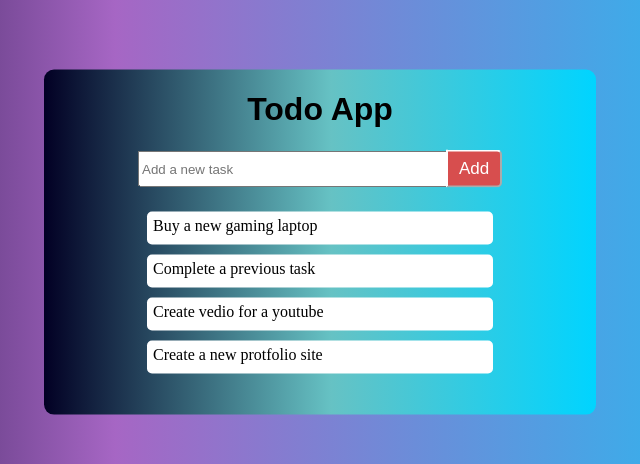
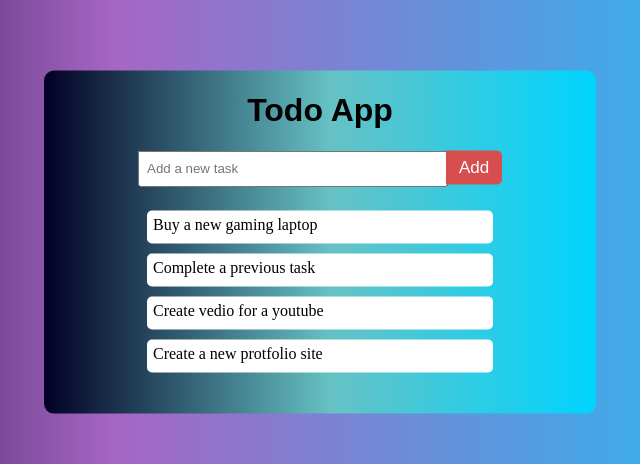
Before and after one commit to ixmaheshmaheshwari/train, a plain HTML site: page index.html in a window 1280 px wide. Shown: the part 158-622 px from the top of the page, 320-960 px from the left. Drawn offline with Linux system fonts and the light colour scheme.

Commit message:
Update index.css

```diff
--- a/index.css
+++ b/index.css
@@ -6,6 +6,9 @@ background: linear-gradient(90deg, rgba(2,0,36,1) 0%, rgba(166,102,196,1) 34%, r
     height: 30px;
     width: 302px;
 }
+::placeholder {
+    padding-left: 5px;
+  }
 
 #main {
     display: flex;
@@ -30,16 +33,19 @@ background: linear-gradient(90deg, rgba(2,0,36,1) 0%, rgba(102,194,196,1) 52%, r
     font-family: sans-serif;
 }
 
+
+
 #submit {
     background-color: #d74e4e;
     margin-left: -6px;
-    height: 38px;
+    height: 34px;
     color: white;
     width: 56px;
     font-size: 17px;
     font-family: sans-serif;
     border-radius: 0px 5px 5px 0px;
     border-color: white;
+    border: transparent;
 }
 
 #taskdetail {
```
